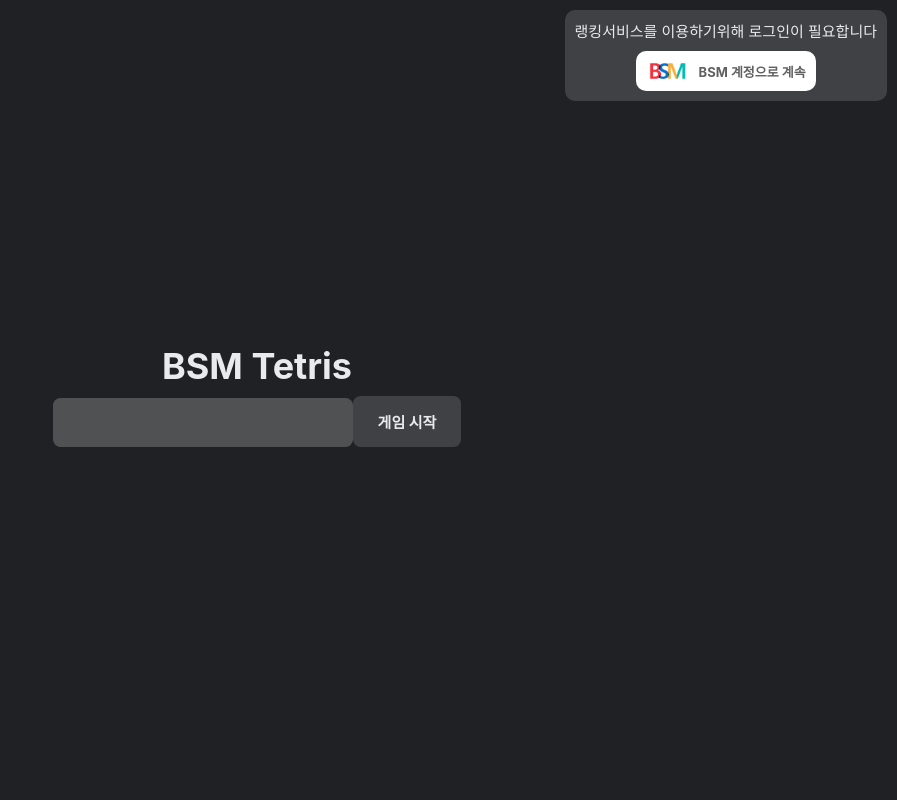
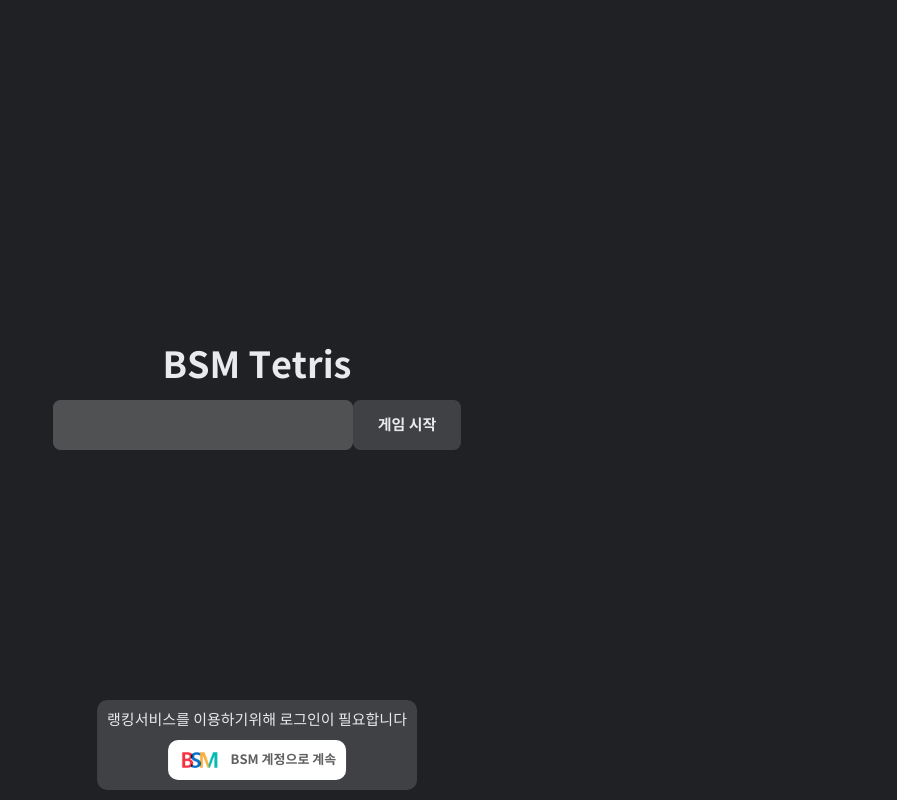
Before and after one commit to leehj050211/BSM-Tetris-Frontend, a React (Create React App) app: page / in a window 1280 px wide. Shown: the whole page, without its empty margins (383-1280 px from the left). Built offline with nearby package versions, Linux system fonts and the light colour scheme; no server answers.

Commit message:
Add: 랭킹 목록 보기, Fix: 코드 리팩토링

```diff
--- a/src/App.css
+++ b/src/App.css
@@ -72,6 +72,17 @@
     text-decoration: none;
 }
 
+@font-face {
+    font-family: 'NotoSans';
+    font-weight: normal;
+    src: url('../public/fonts/NotoSansKR-Regular.woff2') format('woff2');
+}
+@font-face {
+    font-family: 'NotoSans';
+    font-weight: bold;
+    src: url('../public/fonts/NotoSansKR-Bold.woff2') format('woff2');
+}
+
 button {
     width: auto;
     color: var(--text);
@@ -102,3 +113,25 @@
     text-align: left;
     transition: .25s;
 }
+
+.oauth-bsm {
+    display: inline-flex;
+    justify-content: center;
+    align-items: center;
+    gap: 1rem;
+    margin-top: 1rem;
+    padding: .5rem 1rem;
+    color: rgb(96, 96, 96);
+    background-color: white;
+    border-radius: 1rem;
+}
+
+.oauth-bsm img {
+    height: 30px;
+    padding: .5rem 0;
+}
+
+.oauth-bsm span {
+    font-size: 1.3rem;
+    font-weight: bold;
+}
--- a/src/App.tsx
+++ b/src/App.tsx
@@ -2,6 +2,7 @@
 import { BrowserRouter, Routes, Route } from "react-router-dom";
 import './App.css';
 import GameMain from './components/game/main';
+import RankingScreen from './components/ranking/ranking';
 
 function App() {
     return (
@@ -9,6 +10,7 @@
             <BrowserRouter>
                 <Routes>
                     <Route path={"/"} element={<GameMain />}></Route>
+                    <Route path={"/ranking"} element={<RankingScreen />}></Route>
                 </Routes>
             </BrowserRouter>
         </div>
--- a/src/components/game/title-screen.tsx
+++ b/src/components/game/title-screen.tsx
@@ -1,7 +1,6 @@
 import React from "react";
 import { Socket } from "socket.io-client";
-import axios, { AxiosPromise, AxiosError } from 'axios';
-import { ViewRankingType } from "../../types/view-ranking";
+import MyRanking from "../ranking/myranking";
 
 interface PropsType {
     socket: Socket,
@@ -14,34 +13,17 @@
 const TitleScreen: React.FC<PropsType> = (props: PropsType) => {
     const { socket, isLogin, setIsLogin, setPageMode, setUsername } = props;
     const inputRef = React.useRef<HTMLInputElement>(null);
-    const [myRanking, setMyRanking] = React.useState<ViewRankingType>();
 
     React.useEffect(() => {
         init();
     }, []);
     const init = () => {
-        (async () => {
-            try {
-                setMyRanking((await getMyRanking()).data);
-                setIsLogin(true);
-            } catch (error) {
-                if (error instanceof AxiosError && error.response?.status == 401) {
-                    setIsLogin(false);
-                }
-            }
-        })();
-
-
         socket.on('error', data => {
             if (data == 'Existing username') {
                 return alert('해당 닉네임의 유저가 이미 있습니다.');
             }
             alert(data);
         });
-    }
-
-    const getMyRanking = (): AxiosPromise<ViewRankingType> => {
-        return axios.get('/api/ranking/my', {withCredentials: true});
     }
 
     const confirmUsername = (event: React.FormEvent<HTMLFormElement>) => {
@@ -58,23 +40,6 @@
         });
     }
 
-    const getMyRankingEl = (): JSX.Element => {
-        if (myRanking?.rank) {
-            return (
-                <div>
-                    <p>{myRanking?.rank}위 {myRanking?.nickname}</p>
-                    <p>Tick: {myRanking?.tick} Level: {myRanking?.level}</p>
-                </div>
-            );
-        } else {
-            return (
-                <div>
-                    <p>랭킹 기록이 없습니다</p>
-                </div>
-            );
-        }
-    }
-
     return (
         <div className="title">
             <h1>BSM Tetris</h1>
@@ -88,17 +53,7 @@
                 />
                 <button>게임 시작</button>
             </form>
-            <div className="my-rank">{
-                isLogin?
-                getMyRankingEl():
-                (<div>
-                    <p>랭킹서비스를 이용하기위해 로그인이 필요합니다</p>
-                    <a className="oauth-bsm" href="https://bssm.kro.kr/oauth/login?clientId=e2ea87b3&redirectURI=https://tetris.bssm.kro.kr/api/user/oauth/bsm">
-                        <img src="/images/bsm-icon.png" alt="bsm-icon"/>
-                        <span>BSM 계정으로 계속</span>
-                    </a>
-                </div>)
-            }</div>
+            <MyRanking isLogin={isLogin} setIsLogin={setIsLogin} />
         </div>
     );
 }
--- /dev/null
+++ b/src/components/ranking/myranking.tsx
@@ -0,0 +1,67 @@
+import React from "react";
+import axios, { AxiosPromise, AxiosError } from 'axios';
+import { ViewRankingType } from "../../types/view-ranking";
+
+interface PropsType {
+    isLogin: boolean,
+    setIsLogin: React.Dispatch<React.SetStateAction<boolean>>
+}
+
+
+const MyRanking: React.FC<PropsType> = (props: PropsType) => {
+    const { isLogin, setIsLogin } = props;
+    const [myRanking, setMyRanking] = React.useState<ViewRankingType>();
+
+    React.useEffect(() => {
+        init();
+    }, []);
+    const init = () => {
+        (async () => {
+            try {
+                setMyRanking((await getMyRanking()).data);
+                setIsLogin(true);
+            } catch (error) {
+                if (error instanceof AxiosError && error.response?.status == 401) {
+                    setIsLogin(false);
+                }
+            }
+        })();
+    }
+
+    const getMyRanking = (): AxiosPromise<ViewRankingType> => {
+        return axios.get('/api/ranking/my', {withCredentials: true});
+    }
+
+    const myRankingEl = (): JSX.Element => {
+        if (myRanking?.rank) {
+            return (
+                <div>
+                    <p>{myRanking?.rank}위 {myRanking?.nickname}</p>
+                    <p>Tick: {myRanking?.tick} Level: {myRanking?.level}</p>
+                </div>
+            );
+        } else {
+            return (
+                <div>
+                    <p>랭킹 기록이 없습니다</p>
+                </div>
+            );
+        }
+    }
+
+    return (
+        <div className="my-rank">{
+            isLogin?
+            myRankingEl():
+            (<div>
+                <p>랭킹서비스를 이용하기위해 로그인이 필요합니다</p>
+                <a className="oauth-bsm" href="https://bssm.kro.kr/oauth/login?clientId=e2ea87b3&redirectURI=https://tetris.bssm.kro.kr/api/user/oauth/bsm">
+                    <img src="/images/bsm-icon.png" alt="bsm-icon"/>
+                    <span>BSM 계정으로 계속</span>
+                </a>
+            </div>)
+        }</div>
+    );
+}
+
+export default MyRanking;
--- /dev/null
+++ b/src/components/ranking/ranking.tsx
@@ -0,0 +1,59 @@
+import React from "react";
+import axios, { AxiosPromise, AxiosError } from 'axios';
+import { ViewRankingType } from "../../types/view-ranking";
+import MyRanking from "./myranking";
+import '../../styles/ranking/ranking.css';
+
+const RankingScreen: React.FC = () => {
+    const [isLogin, setIsLogin] = React.useState<boolean>(false);
+    const [rankingList, setRankingList] = React.useState<ViewRankingType[]>();
+
+    React.useEffect(() => {
+        init();
+    }, []);
+    const init = () => {
+        (async () => {
+            try {
+                setRankingList((await getRankingList()).data);
+            } catch (error) {
+                if (error instanceof AxiosError && error.response?.status == 401) {
+                    setIsLogin(false);
+                }
+            }
+        })();
+    }
+
+    const getRankingList = (): AxiosPromise<ViewRankingType[]> => {
+        return axios.get('/api/ranking', {withCredentials: true});
+    }
+
+    const rankingEl = (): JSX.Element[] | JSX.Element => {
+        if (rankingList?.length) {
+            return rankingList?.map((ranking: ViewRankingType, i: number) => (
+                <li>
+                    <span className="ranking--rank">{i+1}위</span>
+                    <span className="ranking--username">{ranking.nickname}</span>
+                    <span>{ranking.level} Level</span>
+                    <span>{ranking.tick} Tick</span>
+                </li>
+            ));
+        } else {
+            return (
+                <li>
+                    <p>랭킹 기록이 없습니다</p>
+                </li>
+            );
+        }
+    }
+
+    return (
+        <div className="ranking-main">
+            <ul className="ranking-list">
+                {rankingEl()}
+            </ul>
+            <MyRanking isLogin={isLogin} setIsLogin={setIsLogin} />
+        </div>
+    );
+}
+
+export default RankingScreen;
--- a/src/index.css
+++ b/src/index.css
@@ -20,7 +20,7 @@
 }
 
 body {
-  font-family: -apple-system, BlinkMacSystemFont, 'Segoe UI', 'Roboto', 'Oxygen',
+  font-family: NotoSans, -apple-system, BlinkMacSystemFont, 'Segoe UI', 'Roboto', 'Oxygen',
     'Ubuntu', 'Cantarell', 'Fira Sans', 'Droid Sans', 'Helvetica Neue',
     sans-serif;
   -webkit-font-smoothing: antialiased;
--- a/src/styles/game/game.css
+++ b/src/styles/game/game.css
@@ -11,7 +11,8 @@
     position: absolute;
     z-index: 2;
     bottom: 1rem;
-    left:  1rem;
+    left:  50%;
+    transform: translateX(-50%);
     padding: 1rem;
     border-radius: 1rem;
     background-color: var(--level-2);
--- a/src/styles/game/main.css
+++ b/src/styles/game/main.css
@@ -4,35 +4,3 @@
     justify-content: center;
     align-items: center;
 }
-
-.my-rank {
-    position: fixed;
-    z-index: 1;
-    top: 1rem;
-    right: 1rem;
-    padding: 1rem;
-    background-color: var(--level-2);
-    border-radius: 1rem;
-}
-
-.oauth-bsm {
-    display: inline-flex;
-    justify-content: center;
-    align-items: center;
-    gap: 1rem;
-    margin-top: 1rem;
-    padding: .5rem 1rem;
-    color: rgb(96, 96, 96);
-    background-color: white;
-    border-radius: 1rem;
-}
-
-.oauth-bsm img {
-    height: 30px;
-    padding: .5rem 0;
-}
-
-.oauth-bsm span {
-    font-size: 1.3rem;
-    font-weight: bold;
-}
--- /dev/null
+++ b/src/styles/ranking/ranking.css
@@ -0,0 +1,46 @@
+.ranking-main {
+    display: flex;
+    justify-content: center;
+}
+
+.my-rank {
+    position: fixed;
+    z-index: 1;
+    bottom: 1rem;
+    left: 50%;
+    transform: translateX(-50%);
+    padding: 1rem;
+    background-color: var(--level-2);
+    border-radius: 1rem;
+}
+
+.ranking-list {
+    width: 100%;
+    max-width: 72rem;
+    background-color: var(--level-1);
+    border-radius: 1rem;
+    font-size: 1.8rem;
+}
+
+.ranking-list li {
+    width: 100%;
+    display: flex;
+    align-items: center;
+    padding: 1rem 2rem;
+    gap: 2rem;
+}
+
+.ranking-list .ranking--rank {
+    font-weight: bold;
+    font-size: 2.2rem;
+    width: 6rem;
+    height: 6rem;
+    border-radius: 50%;
+    background-color: var(--level-2);
+}
+
+.ranking-list .ranking--username {
+    text-align: left;
+    font-weight: bold;
+    flex: 1;
+}
--- a/src/util/game.ts
+++ b/src/util/game.ts
@@ -163,13 +163,13 @@
     ranking(username: string, ranking: number) {
         const canvas = this.playerCanvas[username];
         const { ctx, BlockSize } = canvas;
-        ctx.font = `bold ${BlockSize * 0.75}pt 맑은고딕`;
+        ctx.font = `bold ${BlockSize * 0.75}pt NotoSans`;
         ctx.fillStyle = 'rgba(0, 0, 0, .5)';
         ctx.fillRect(0, 0, ctx.canvas.width, ctx.canvas.height);
         ctx.fillStyle = '#FFFFFF';
         ctx.textAlign = 'center';
         ctx.textBaseline = 'middle';
-        ctx.fillText(`${ranking} 위`, ctx.canvas.width / 2, ctx.canvas.height / 2);
+        ctx.fillText(`${ranking}위`, ctx.canvas.width / 2, ctx.canvas.height / 2);
     }
 
     userExit(username: string) {
```
Also changed, not shown: public/fonts/NotoSansKR-Bold.woff2 (added), public/fonts/NotoSansKR-Regular.woff2 (added).
